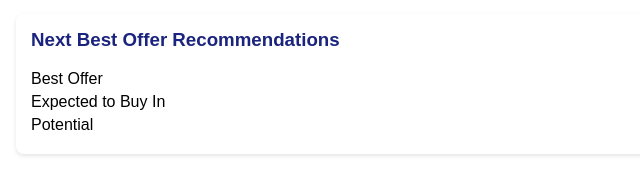
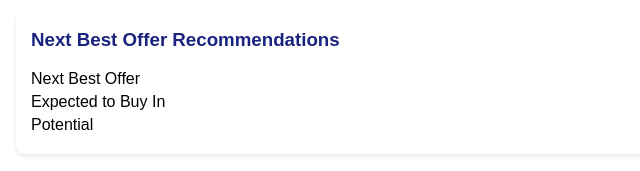
Before and after one commit to ObadaSayed/360View, a plain HTML site: page index.html in a window 1280 px wide. Shown: the part 126-297 px from the top of the page, 444-1084 px from the left. Drawn offline with nearby package versions, Linux system fonts and the light colour scheme.

Commit message:
Update index.html

```diff
--- a/index.html
+++ b/index.html
@@ -216,7 +216,7 @@
                 <div class="data-section">
                     <h3>Next Best Offer Recommendations</h3>
                     <div class="info-item">
-                        <span>Best Offer</span>
+                        <span>Next Best Offer</span>
                         <span>Tires Cross Sell</span>
                     </div>
 
```
